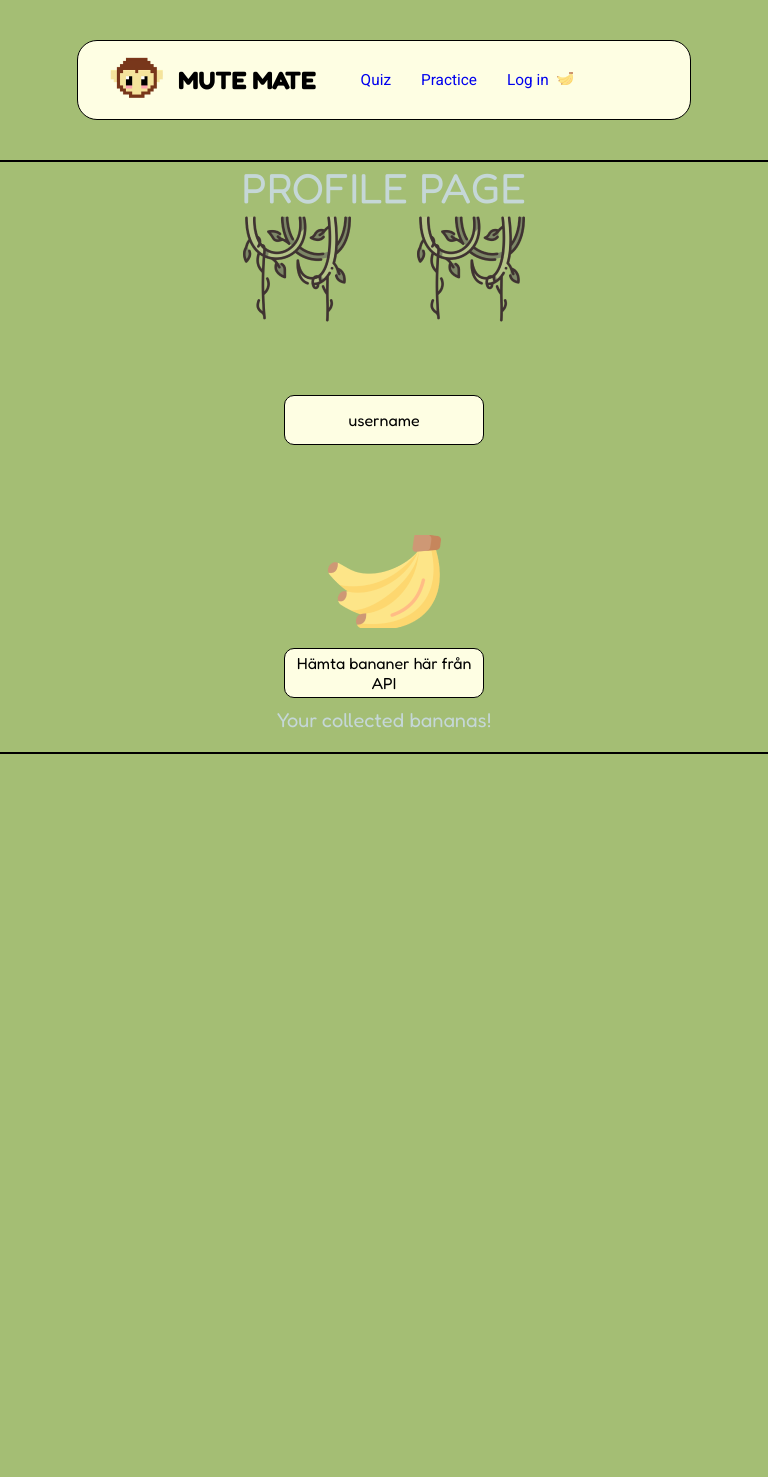
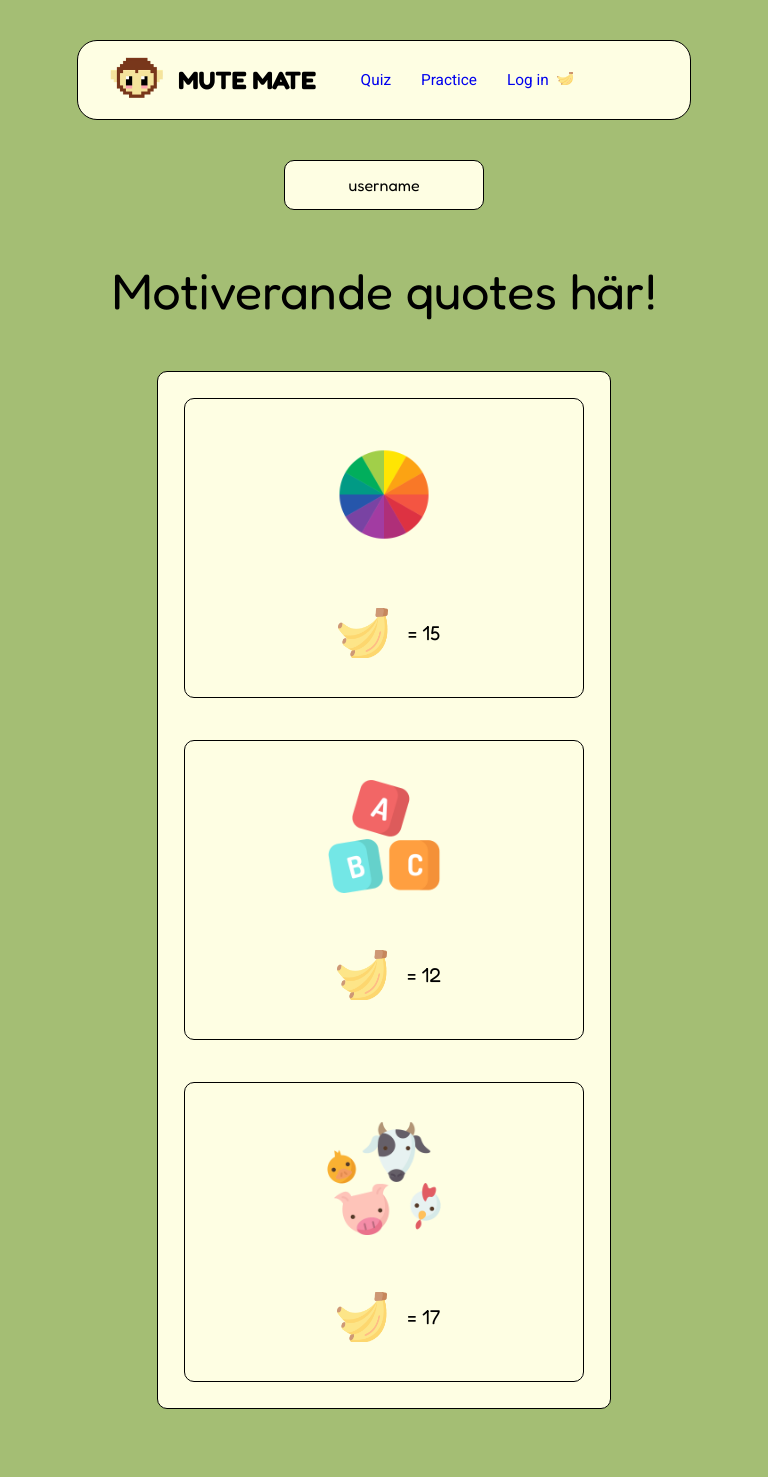
Before and after one commit to urie8/MuteMate, a React (Vite) app in the folder MuteMate.Client/: page /myPage in a window 768 px wide. Shown: the top 1477 px of the page. Before the commit the page ends 800 px from the top, so only its background shows below. Built offline with nearby package versions, Linux system fonts and the light colour scheme.

Commit message:
UpdateProfile

```diff
--- a/MuteMate.Client/src/Styles/myPage.css
+++ b/MuteMate.Client/src/Styles/myPage.css
@@ -34,9 +34,156 @@ body {
     flex-direction: column;
     align-items: center;
     margin-top: 10px;
-    gap: 70px;
-    border-bottom: 2px solid black;
-    border-top: 2px solid black;
+    gap: 20px;
+    /* border-bottom: 2px solid black;
+    border-top: 2px solid black; */
+    /* background-image: url(../images/vines.png);
+    background-repeat: no-repeat;
+    background-size: 110%; */
+  }
+  .text-container {
+    display: grid;
+    grid-template-columns: 1fr 1fr;
+    grid-gap: 20px;
+    margin: 80px 20px 0px 50px;
+  }
+
+  .title-profile-container {
+    display: flex;
+  }
+
+  .title-profile {
+    font-size: 42px;
+    font-weight: normal;
+    color: black;
+    font-family: "Fredoka";
+  }
+
+  .display-userName {
+    background: #fefee3;
+    height: 50px;
+    width: 200px;
+    border: 1px solid black;
+    border-radius: 10px;
+    align-content: center;
+    text-align: center;
+    font-family: "Fredoka";
+  }
+
+  .banana-display {
+    display: flex;
+    align-items: center;
+    padding: 20px;
+  }
+
+  .banana1 {
+    text-align: center;
+    margin-bottom: 20px;
+  }
+
+  .banana-point {
+    background: #fefee3;
+    height: 50px;
+    width: 200px;
+    border: 1px solid black;
+    border-radius: 10px;
+    align-content: center;
+    text-align: center;
+    font-family: "Fredoka";
+  }
+
+  .banana-text {
+    margin-top: 10px;
+    font-size: 20px;
+    font-weight: normal;
+    color: #c5d7d7;
+    font-family: "Fredoka";
+  }
+  .picture-container {
+    display: flex;
+    justify-content: space-between;
+  }
+  .score-display {
+    display: flex;
+
+    align-items: center;
+    justify-content: center;
+  }
+
+  .Category-alphabet {
+    display: flex;
+    flex-direction: column;
+    align-items: center;
+    font-family: "fredoka";
+  }
+  .img-container-profile {
+    display: flex;
+    flex-direction: column;
+    justify-content: center;
+    align-items: center;
+    background-color: #fefee3;
+    width: 400px;
+    height: 300px;
+    margin: 1rem;
+    padding: 10px;
+    border-radius: 10px;
+    border: 1px solid black;
+  }
+  .banana2 {
+    width: 50px;
+    height: 50px;
+  }
+
+  .colorwheel-profile {
+    max-width: 50%;
+    max-height: 200px;
+  }
+
+  .alphabet-profile {
+    max-width: 50%;
+    max-height: 200px;
+  }
+
+  .animals-profile {
+    max-width: 50%;
+    max-height: 200px;
+  }
+
+  .banana-points-container {
+    display: flex;
+    align-items: center;
+    font-size: 20px;
+    font-family: "fredoka";
+  }
+
+  .quotes-container {
+    font-size: 50px;
+    font-family: "fredoka";
+  }
+}
+
+/*Mobildesign */
+@media (min-width: 390px) and (max-width: 844px) {
+  #root {
+    width: 100%;
+    height: 100%;
+  }
+
+  #footer {
+    display: none;
+  }
+
+  body {
+    color: black;
+    width: 100%;
+    height: 100%;
+  }
+  .Container-profile {
+    display: flex;
+    flex-direction: column;
+    align-items: center;
+    margin-top: 10px;
+    gap: 50px;
     /* background-image: url(../images/vines.png);
     background-repeat: no-repeat;
     background-size: 110%; */
@@ -100,91 +247,51 @@ body {
     display: flex;
     justify-content: space-between;
   }
-}
 
-/*Mobildesign */
-@media (min-width: 390px) and (max-width: 844px) {
-  #root {
-    width: 100%;
-    height: 100%;
-  }
-
-  #footer {
-    display: none;
-  }
-
-  body {
-    color: black;
-    width: 100%;
-    height: 100%;
-  }
-  .Container-profile {
+  .score-display {
+    background-color: #fefee3;
+    border-radius: 10px;
+    border: solid, 1px, black;
+    gap: 10px;
+    padding: 10px;
     display: flex;
     flex-direction: column;
     align-items: center;
-    margin-top: 10px;
-    gap: 70px;
-    /* background-image: url(../images/vines.png);
-    background-repeat: no-repeat;
-    background-size: 110%; */
-  }
-  .text-container {
-    display: grid;
-    grid-template-columns: 1fr 1fr;
-    grid-gap: 20px;
-    margin: 80px 20px 0px 50px;
+    justify-content: center;
   }
 
-  .title-profile {
-    font-size: 42px;
-    font-weight: normal;
-    color: #c5d7d7;
-    font-family: "Fredoka";
+  .img-container-profile {
+    display: flex;
+    justify-content: space-around;
+    align-items: center;
   }
 
-  .display-userName {
-    background: #fefee3;
-    height: 50px;
-    width: 200px;
-    border: 1px solid black;
-    border-radius: 10px;
-    align-content: center;
-    text-align: center;
-    font-family: "Fredoka";
+  .banana-points-container {
+    display: flex;
+    font-size: 20px;
+    align-items: center;
+
+    margin-left: 10px;
   }
 
-  .banana-display {
-    display: flex;
-    flex-direction: column;
-    align-items: center;
-    padding: 20px;
+  .banana2 {
+    margin-right: 20px;
+    width: 50px;
+    height: 50px;
   }
 
-  .banana1 {
-    text-align: center;
-    margin-bottom: 20px;
+  .colorwheel-profile {
+    max-width: 30%;
+    max-height: 200px;
   }
 
-  .banana-point {
-    background: #fefee3;
-    height: 50px;
-    width: 200px;
-    border: 1px solid black;
-    border-radius: 10px;
-    align-content: center;
-    text-align: center;
-    font-family: "Fredoka";
+  .alphabet-profile {
+    max-width: 30%;
+    max-height: 200px;
   }
 
-  .banana-text {
-    margin-top: 10px;
-    font-size: 20px;
-    font-weight: normal;
-    color: #c5d7d7;
-    font-family: "Fredoka";
-  }
-  .picture-container {
-    display: flex;
-    justify-content: space-between;
+  .animals-profile {
+    max-width: 30%;
+    max-height: 200px;
   }
 }
--- a/MuteMate.Client/src/pages/myPage.jsx
+++ b/MuteMate.Client/src/pages/myPage.jsx
@@ -3,6 +3,9 @@ import "../Styles/myPage.css";
 import banana from "../images/banan1.png";
 import vines from "../images/vines.png";
 import { useNavigate } from "react-router-dom";
+import colorwheel from "/public/MiiaImages/color-wheel.png";
+import alphabet from "/public/MiiaImages/abc.png";
+import livestock from "/public/MiiaImages/livestock.png";
 
 //Import från API, användaruppgifter och poäng.
 
@@ -10,22 +13,51 @@ function myPage() {
   return (
     <>
       <div className="Container-profile">
-        <h1 className="title-profile">
-          PROFILE PAGE
-          <div className="picture-container">
+        <div className="title-profile-container">
+          <h1 className="title-profile">
+            {/* PROFILE PAGE */}
+            {/* <div className="picture-container">
             <img src={vines} alt="vines" className="vines-1" />
             <img src={vines} alt="vines" className="vines-1" />
+          </div> */}
+          </h1>
+          <div className="userNameContainer">
+            <div className="display-userName">username </div>
+            {/* Username ska hämtas här */}
           </div>
-        </h1>
+        </div>
+        <div className="quotes-container">Motiverande quotes här!</div>
+        {/*Container för category.
+        Container under för att se alla bananer /kategori */}
 
-        <div className="userNameContainer">
-          <div className="display-userName">username </div>
-          {/* Username ska hämtas här */}
+        <div className="score-display">
+          <div className="img-container-profile">
+            <img
+              src={colorwheel}
+              alt="colorwheel"
+              className="colorwheel-profile"
+            />
+            <div className="banana-points-container">
+              <img src={banana} alt="banan" className="banana2" /> = 15
+            </div>
+          </div>
+          <div className="img-container-profile">
+            <img src={alphabet} alt="alphabet" className="alphabet-profile" />
+            <div className="banana-points-container">
+              <img src={banana} alt="banan" className="banana2" /> = 12
+            </div>
+          </div>
+          <div className="img-container-profile">
+            <img src={livestock} alt="animals" className="animals-profile" />
+            <div className="banana-points-container">
+              <img src={banana} alt="banan" className="banana2" /> = 17
+            </div>
+          </div>
         </div>
         <div className="banana-display">
           <img src={banana} alt="banan" className="banana1" />
-          <div className="banana-point">Hämta bananer här från API</div>
-          <div className="banana-text">Your collected bananas!</div>
+          {/* <div className="banana-point">Hämta bananer här från API</div> */}
+          <div className="banana-text">Total bananas!</div>
         </div>
       </div>
     </>
```
